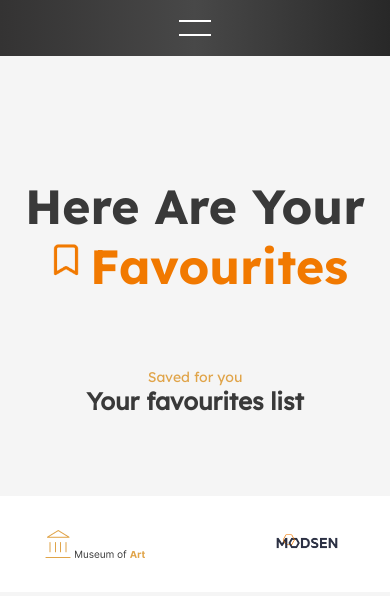
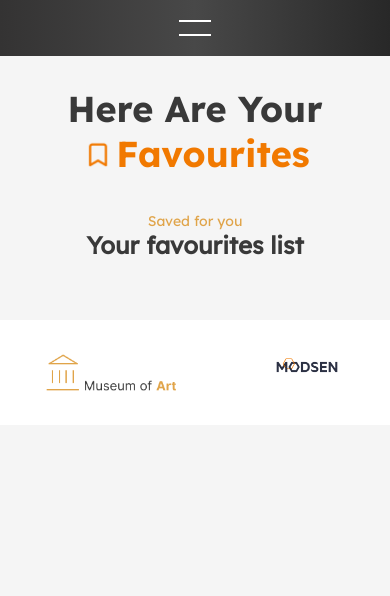
Before and after one commit to amadeus1101/art-museum, a React (Create React App) app: page /favourites in a window 390 px wide. Shown: the top 596 px of the page. Built offline with nearby package versions, Linux system fonts and the light colour scheme.

Commit message:
mobile_styles_fixes

```diff
--- a/src/components/BannerText.tsx
+++ b/src/components/BannerText.tsx
@@ -5,7 +5,7 @@ import styled from 'styled-components';
 
 const BannerText = styled.h2`
   max-width: 684px;
-  margin: 120px auto 72px;
+  margin: 0 auto 72px;
   text-align: center;
   font-family: 'LexendBold', sans-serif;
   font-size: 64px;
@@ -14,16 +14,27 @@ const BannerText = styled.h2`
     color: #f17900;
     white-space: nowrap;
     img {
+      transform: translateY(12px);
       width: 74px;
       height: 74px;
     }
   }
+  @media ${devices.laptop} {
+    max-width: 50%;
+    margin: 0 auto 36px;
+    font-size: 48px;
+    span img {
+      transform: translateY(6px);
+      width: 48px;
+      height: 48px;
+    }
+  }
   @media ${devices.tablet} {
     max-width: 513px;
-    font-size: 48px;
+    font-size: 36px;
     span img {
-      width: 48px;
-      height: 48px;
+      width: 36px;
+      height: 36px;
     }
   }
 `;
--- a/src/components/Card/styled.ts
+++ b/src/components/Card/styled.ts
@@ -117,9 +117,10 @@ const CardItemWrapper = styled.div`
     }
   }
   @media ${devices.mobileL} {
+    padding: 10px;
     .card__description {
       .content {
-        max-width: 195px;
+        max-width: 175px;
       }
     }
   }
--- a/src/components/Header/index.tsx
+++ b/src/components/Header/index.tsx
@@ -24,7 +24,7 @@ const Header = () => {
           </Link>
           <Link to="/favourites" onClick={() => setBurgerActive(false)}>
             <img src={icon_favourites} alt="bookmark-navigation-icon" />
-            <span>Your favourites</span>
+            <span>Your Favourites</span>
           </Link>
         </div>
       </nav>
--- a/src/components/Header/styled.ts
+++ b/src/components/Header/styled.ts
@@ -104,12 +104,12 @@ export const HeaderStyles = styled.header<{ $active?: boolean }>`
             a {
               margin: 40px;
               img {
-                width: 48px;
-                height: 48px;
+                width: 32px;
+                height: 32px;
                 margin-right: 10px;
               }
               span {
-                font-size: 24px;
+                font-size: 18px;
               }
             }
           }
--- a/src/components/Headline/styled.ts
+++ b/src/components/Headline/styled.ts
@@ -15,9 +15,11 @@ export const HeadlineStyles = styled.div`
     font-size: 32px;
     color: ${theme.colors.black};
   }
+  @media ${devices.laptop} {
+    margin: 60px auto 20px;
+  }
   @media ${devices.tablet} {
-    margin: 60px auto 20px;
-    margin: 20px auto;
+    margin: 30px auto;
     p {
       font-size: 14px;
     }
--- a/src/components/Logo/styled.ts
+++ b/src/components/Logo/styled.ts
@@ -13,7 +13,7 @@ export const LogoStyles = styled.div`
     height: calc(63px * 0.75);
   }
   @media ${devices.tablet} {
-    width: 103px;
-    height: 32px;
+    width: calc(206px * 0.65);
+    height: calc(63px * 0.65);
   }
 `;
--- a/src/components/WrapperStyles.ts
+++ b/src/components/WrapperStyles.ts
@@ -6,10 +6,11 @@ export const Wrapper = styled.div`
   margin: 120px auto;
   padding: 0 45px;
   @media ${devices.laptop} {
+    margin: 60px auto;
     padding: 0 15px;
   }
   @media ${devices.tablet} {
-    margin: 60px auto;
+    margin: 30px auto;
     padding: 0 5px;
   }
 `;
--- a/src/pages/Artwork/index.tsx
+++ b/src/pages/Artwork/index.tsx
@@ -96,6 +96,7 @@ const Artwork: FC<IFavourites> = ({ favourites, callback }) => {
                 <span>{exhibit.exhibition_history}</span>
               </li>
               <li>
+                <p>Status:</p>
                 <span>{exhibit.is_public_domain ? 'Public' : 'Private'}</span>
               </li>
             </ul>
--- a/src/pages/Artwork/styled.ts
+++ b/src/pages/Artwork/styled.ts
@@ -11,9 +11,9 @@ export const ArtworkWidget = styled.div`
     aspect-ratio: 497/570;
     margin-right: 32px;
     position: relative;
+    overflow: hidden;
     img {
       width: 100%;
-      height: 100%;
       position: absolute;
       left: 0;
       top: 0;
@@ -65,7 +65,6 @@ export const ArtworkWidget = styled.div`
         margin-top: 32px;
         li {
           margin-top: 16px;
-          display: flex;
           p {
             margin-right: 10px;
             font-family: 'LexendRegular', sans-serif;
```
Also changed, not shown: src/pages/Home/styled.ts (deleted, +0 -17 lines).
